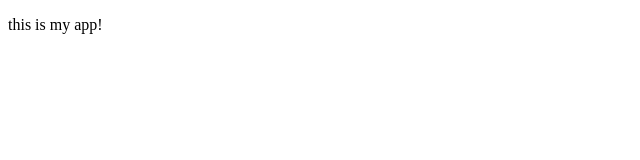
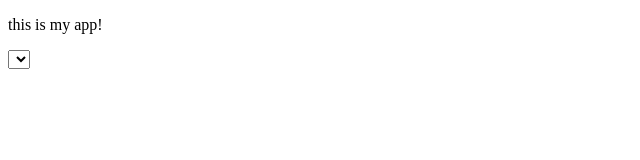
Before and after one commit to Obafemi247/briefrevision, a plain HTML site: page index.html in a window 1280 px wide. Shown: the full height of the page, 0-640 px from the left. Drawn offline with Linux system fonts and the light colour scheme.

Commit message:
login form

```diff
--- /dev/null
+++ b/dir2/app2.js
@@ -0,0 +1 @@
+console.log(123);
--- a/index.html
+++ b/index.html
@@ -5,5 +5,6 @@
 </head>
 <body>
 <p>this is my app!</p>
+<select>login form</select>
 </body>
 </html>
```
Also changed, not shown: log.txt (added), login.html (added).
